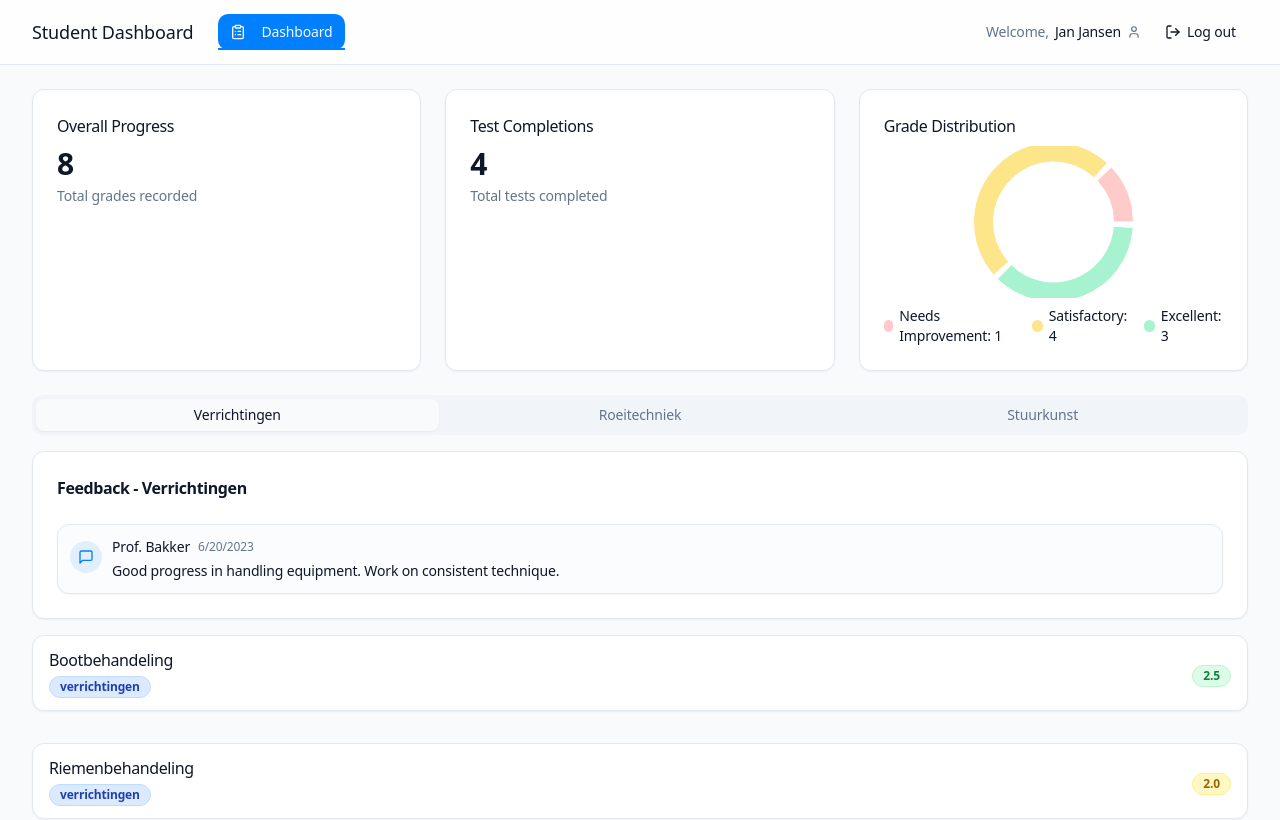
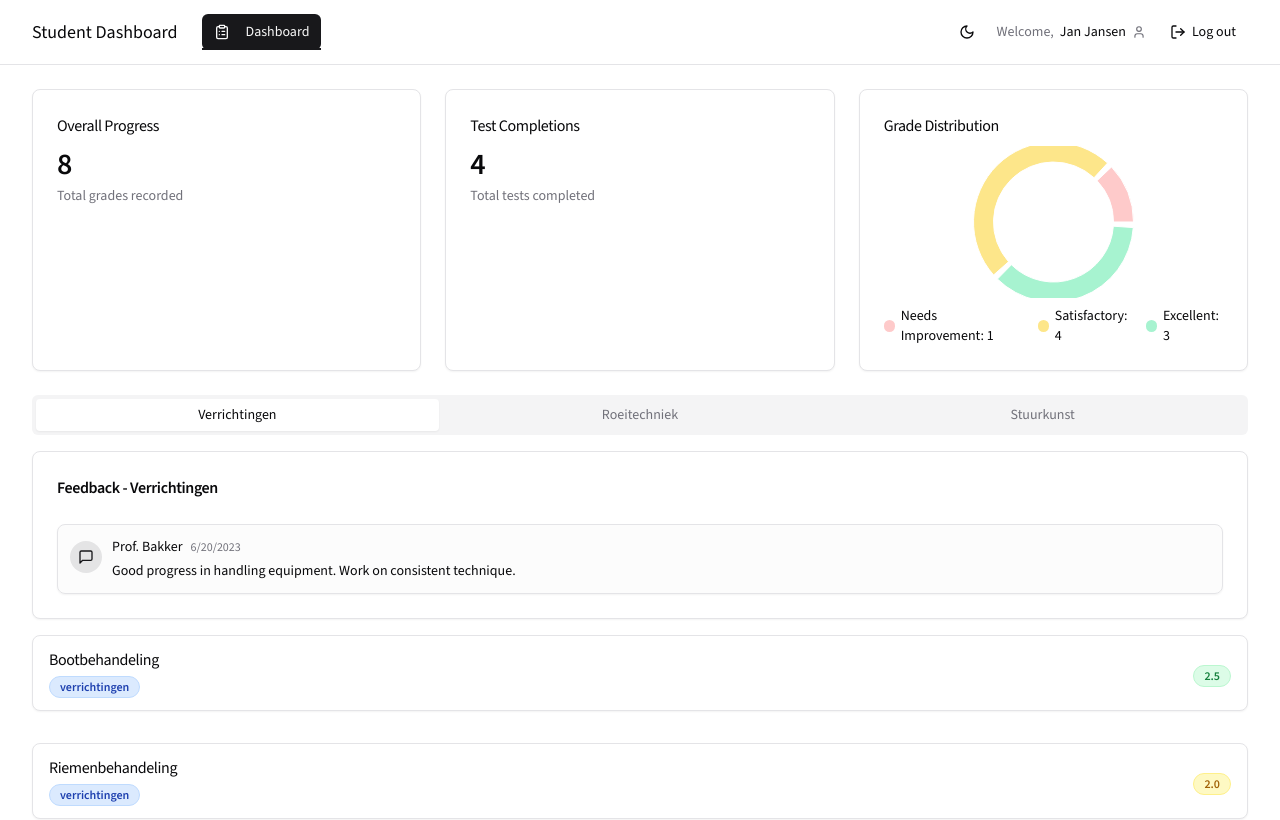
Before and after one commit to Odk-maris/bro-voortgang, a React (Vite) app: page /student in a window 1280 px wide. Shown: the top 820 px of the page. Built offline with nearby package versions, Linux system fonts and the light colour scheme; sample sign-in values are in the browser's storage.

Commit message:
Fix: Update feedback placeholder and add dark mode toggle
- Updated the placeholder text in all feedback textareas.
- Added a dark mode toggle button to the top bar.
- Implemented dark mode functionality with setting persistence.

```diff
--- a/src/App.tsx
+++ b/src/App.tsx
@@ -5,6 +5,7 @@ import { TooltipProvider } from "@/components/ui/tooltip";
 import { QueryClient, QueryClientProvider } from "@tanstack/react-query";
 import { BrowserRouter, Routes, Route } from "react-router-dom";
 import { AuthProvider } from "./context/AuthContext";
+import { ThemeProvider } from "./context/ThemeContext";
 import Login from "./pages/Login";
 import StudentDashboard from "./pages/StudentDashboard";
 import TeacherDashboard from "./pages/TeacherDashboard";
@@ -21,6 +22,7 @@ const App = () => (
       <Sonner />
       <BrowserRouter>
         <AuthProvider>
+          <ThemeProvider>
             <Routes>
               <Route path="/" element={<Login />} />
               <Route path="/student" element={<StudentDashboard />} />
@@ -29,6 +31,7 @@ const App = () => (
               <Route path="/admin" element={<AdminPanel />} />
               <Route path="*" element={<NotFound />} />
             </Routes>
+          </ThemeProvider>
         </AuthProvider>
       </BrowserRouter>
     </TooltipProvider>
--- a/src/components/NavBar.tsx
+++ b/src/components/NavBar.tsx
@@ -1,12 +1,14 @@
 
 import { useAuth } from '@/context/AuthContext';
+import { useTheme } from '@/context/ThemeContext';
 import { Button } from '@/components/ui/button';
 import { Link, useLocation } from 'react-router-dom';
 import { motion } from 'framer-motion';
-import { LucideLogOut, LucideUser, LucideClipboardList, LucideBook, LucideSettings } from 'lucide-react';
+import { LucideLogOut, LucideUser, LucideClipboardList, LucideBook, LucideSettings, LucideMoon, LucideSun } from 'lucide-react';
 
 const NavBar = () => {
   const { user, logout } = useAuth();
+  const { theme, toggleTheme } = useTheme();
   const location = useLocation();
 
   if (!user) return null;
@@ -27,7 +29,7 @@ const NavBar = () => {
   ];
 
   return (
-    <header className="sticky top-0 z-40 w-full backdrop-blur-lg bg-white/80 border-b border-border animate-slide-down">
+    <header className="sticky top-0 z-40 w-full backdrop-blur-lg bg-white/80 dark:bg-gray-900/80 border-b border-border animate-slide-down">
       <div className="container h-16 flex items-center justify-between">
         <div className="flex items-center gap-6">
           <motion.div
@@ -62,6 +64,20 @@ const NavBar = () => {
         </div>
 
         <div className="flex items-center gap-3">
+          <Button
+            onClick={toggleTheme}
+            variant="ghost"
+            size="icon"
+            className="h-9 w-9 rounded-full"
+            aria-label={`Switch to ${theme === 'light' ? 'dark' : 'light'} mode`}
+          >
+            {theme === 'light' ? (
+              <LucideMoon className="h-4 w-4" />
+            ) : (
+              <LucideSun className="h-4 w-4" />
+            )}
+          </Button>
+
           <span className="text-sm font-medium hidden sm:inline-block">
             <div className="flex items-center gap-1.5">
               <span className="text-muted-foreground">Welcome,</span>
--- /dev/null
+++ b/src/context/ThemeContext.tsx
@@ -0,0 +1,51 @@
+
+import React, { createContext, useContext, useEffect, useState } from 'react';
+
+type Theme = 'light' | 'dark';
+
+interface ThemeContextType {
+  theme: Theme;
+  toggleTheme: () => void;
+}
+
+const ThemeContext = createContext<ThemeContextType | undefined>(undefined);
+
+export const ThemeProvider = ({ children }: { children: React.ReactNode }) => {
+  const [theme, setTheme] = useState<Theme>(() => {
+    // Check if theme is stored in localStorage
+    const savedTheme = localStorage.getItem('theme') as Theme;
+    // Check user's system preferences if no saved theme
+    if (!savedTheme) {
+      return window.matchMedia('(prefers-color-scheme: dark)').matches ? 'dark' : 'light';
+    }
+    return savedTheme || 'light';
+  });
+
+  useEffect(() => {
+    // Apply theme class to document element
+    const root = window.document.documentElement;
+    root.classList.remove('light', 'dark');
+    root.classList.add(theme);
+
+    // Save theme choice to localStorage
+    localStorage.setItem('theme', theme);
+  }, [theme]);
+
+  const toggleTheme = () => {
+    setTheme(prevTheme => (prevTheme === 'light' ? 'dark' : 'light'));
+  };
+
+  return (
+    <ThemeContext.Provider value={{ theme, toggleTheme }}>
+      {children}
+    </ThemeContext.Provider>
+  );
+};
+
+export const useTheme = () => {
+  const context = useContext(ThemeContext);
+  if (context === undefined) {
+    throw new Error('useTheme must be used within a ThemeProvider');
+  }
+  return context;
+};
--- a/src/index.css
+++ b/src/index.css
@@ -1,90 +1,71 @@
+
+@import url('https://fonts.googleapis.com/css2?family=Source+Sans+3:wght@400;500;600;700&display=swap');
 
 @tailwind base;
 @tailwind components;
 @tailwind utilities;
 
-@import url('https://fonts.googleapis.com/css2?family=Source+Sans+3:wght@300;400;500;600;700&display=swap');
-
 @layer base {
   :root {
-    --background: 210 20% 98%;
-    --foreground: 222 47% 11.2%;
+    --background: 0 0% 100%;
+    --foreground: 240 10% 3.9%;
 
     --card: 0 0% 100%;
-    --card-foreground: 222 47% 11.2%;
+    --card-foreground: 240 10% 3.9%;
 
     --popover: 0 0% 100%;
-    --popover-foreground: 222 47% 11.2%;
+    --popover-foreground: 240 10% 3.9%;
 
-    --primary: 210 100% 50%;
-    --primary-foreground: 210 40% 98%;
+    --primary: 240 5.9% 10%;
+    --primary-foreground: 0 0% 98%;
 
-    --secondary: 210 40% 96.1%;
-    --secondary-foreground: 222 47% 11.2%;
+    --secondary: 240 4.8% 95.9%;
+    --secondary-foreground: 240 5.9% 10%;
 
-    --muted: 210 40% 96.1%;
-    --muted-foreground: 215.4 16.3% 46.9%;
+    --muted: 240 4.8% 95.9%;
+    --muted-foreground: 240 3.8% 46.1%;
 
-    --accent: 210 40% 96.1%;
-    --accent-foreground: 222 47% 11.2%;
+    --accent: 240 4.8% 95.9%;
+    --accent-foreground: 240 5.9% 10%;
 
     --destructive: 0 84.2% 60.2%;
-    --destructive-foreground: 210 40% 98%;
+    --destructive-foreground: 0 0% 98%;
 
-    --border: 214.3 31.8% 91.4%;
-    --input: 214.3 31.8% 91.4%;
-    --ring: 222.2 84% 4.9%;
+    --border: 240 5.9% 90%;
+    --input: 240 5.9% 90%;
+    --ring: 240 10% 3.9%;
 
-    --radius: 0.75rem;
-
-    --sidebar-background: 0 0% 100%;
-    --sidebar-foreground: 240 5.3% 26.1%;
-    --sidebar-primary: 240 5.9% 10%;
-    --sidebar-primary-foreground: 0 0% 98%;
-    --sidebar-accent: 240 4.8% 95.9%;
-    --sidebar-accent-foreground: 240 5.9% 10%;
-    --sidebar-border: 220 13% 91%;
-    --sidebar-ring: 217.2 91.2% 59.8%;
-
-    font-family: 'Source Sans 3', system-ui, -apple-system, BlinkMacSystemFont, 'Segoe UI', Roboto, Oxygen, Ubuntu, Cantarell, 'Open Sans', 'Helvetica Neue', sans-serif;
+    --radius: 0.5rem;
   }
 
   .dark {
-    --background: 222.2 84% 4.9%;
-    --foreground: 210 40% 98%;
+    --background: 240 10% 3.9%;
+    --foreground: 0 0% 98%;
 
-    --card: 222.2 84% 4.9%;
-    --card-foreground: 210 40% 98%;
+    --card: 240 10% 3.9%;
+    --card-foreground: 0 0% 98%;
 
-    --popover: 222.2 84% 4.9%;
-    --popover-foreground: 210 40% 98%;
+    --popover: 240 10% 3.9%;
+    --popover-foreground: 0 0% 98%;
 
-    --primary: 210 100% 50%;
-    --primary-foreground: 222.2 47.4% 11.2%;
+    --primary: 0 0% 98%;
+    --primary-foreground: 240 5.9% 10%;
 
-    --secondary: 217.2 32.6% 17.5%;
-    --secondary-foreground: 210 40% 98%;
+    --secondary: 240 3.7% 15.9%;
+    --secondary-foreground: 0 0% 98%;
 
-    --muted: 217.2 32.6% 17.5%;
-    --muted-foreground: 215 20.2% 65.1%;
+    --muted: 240 3.7% 15.9%;
+    --muted-foreground: 240 5% 64.9%;
 
-    --accent: 217.2 32.6% 17.5%;
-    --accent-foreground: 210 40% 98%;
+    --accent: 240 3.7% 15.9%;
+    --accent-foreground: 0 0% 98%;
 
     --destructive: 0 62.8% 30.6%;
-    --destructive-foreground: 210 40% 98%;
+    --destructive-foreground: 0 0% 98%;
 
-    --border: 217.2 32.6% 17.5%;
-    --input: 217.2 32.6% 17.5%;
-    --ring: 212.7 26.8% 83.9%;
-    --sidebar-background: 240 5.9% 10%;
-    --sidebar-foreground: 240 4.8% 95.9%;
-    --sidebar-primary: 224.3 76.3% 48%;
-    --sidebar-primary-foreground: 0 0% 100%;
-    --sidebar-accent: 240 3.7% 15.9%;
-    --sidebar-accent-foreground: 240 4.8% 95.9%;
-    --sidebar-border: 240 3.7% 15.9%;
-    --sidebar-ring: 217.2 91.2% 59.8%;
+    --border: 240 3.7% 15.9%;
+    --input: 240 3.7% 15.9%;
+    --ring: 240 4.9% 83.9%;
   }
 }
 
@@ -95,67 +76,30 @@
 
   body {
     @apply bg-background text-foreground;
-    font-feature-settings: "ss01", "ss02", "cv01", "cv02";
-    letter-spacing: -0.01em;
-  }
-
-  h1, h2, h3, h4, h5, h6 {
-    @apply font-medium tracking-tight;
-  }
-
-  h1 {
-    @apply text-4xl sm:text-5xl;
-  }
-
-  h2 {
-    @apply text-3xl sm:text-4xl;
-  }
-
-  h3 {
-    @apply text-2xl sm:text-3xl;
-  }
-
-  h4 {
-    @apply text-xl sm:text-2xl;
-  }
-
-  h5 {
-    @apply text-lg sm:text-xl;
+    font-family: 'Source Sans 3', sans-serif;
   }
 }
 
-@layer components {
-  .glass-card {
-    @apply bg-white bg-opacity-70 backdrop-blur-lg border border-white border-opacity-20 shadow-sm;
+.scrollbar-hidden {
+  -ms-overflow-style: none;
+  scrollbar-width: none;
+}
+
+.scrollbar-hidden::-webkit-scrollbar {
+  display: none;
+}
+
+@keyframes slide-down {
+  from {
+    transform: translateY(-10px);
+    opacity: 0;
   }
-
-  .glass-card-dark {
-    @apply bg-black bg-opacity-20 backdrop-blur-lg border border-white border-opacity-5 shadow-sm;
-  }
-
-  .animate-enter {
-    @apply transition-all duration-300 ease-out;
-  }
-
-  .page-transition-enter {
-    opacity: 0;
-    transform: translate3d(0, 15px, 0);
-  }
-
-  .page-transition-enter-active {
+  to {
+    transform: translateY(0);
     opacity: 1;
-    transform: translate3d(0, 0, 0);
-    transition: opacity 300ms, transform 300ms;
-  }
-
-  .page-transition-exit {
-    opacity: 1;
-    transform: translate3d(0, 0, 0);
-  }
-
-  .page-transition-exit-active {
-    opacity: 0;
-    transform: translate3d(0, -15px, 0);
-    transition: opacity 300ms, transform 300ms;
   }
 }
+
+.animate-slide-down {
+  animation: slide-down 0.3s ease forwards;
+}
--- a/src/pages/TeacherDashboard.tsx
+++ b/src/pages/TeacherDashboard.tsx
@@ -238,7 +238,7 @@ const TeacherDashboard = () => {
                             <div className="border rounded-lg p-4 mt-6">
                               <h3 className="font-medium mb-2">Feedback for Verrichtingen</h3>
                               <Textarea
-                                placeholder="Vul hier je feedback in als je iets wilt delen"
+                                placeholder="Vul hier je feedback in als je iets wilt delen met de cursist."
                                 value={categoryFeedback[CATEGORIES.VERRICHTINGEN] || ''}
                                 onChange={(e) => handleCategoryFeedbackChange(CATEGORIES.VERRICHTINGEN, e.target.value)}
                                 className="resize-none h-32"
@@ -297,7 +297,7 @@ const TeacherDashboard = () => {
                             <div className="border rounded-lg p-4 mt-6">
                               <h3 className="font-medium mb-2">Feedback for Roeitechniek</h3>
                               <Textarea
-                                placeholder="Vul hier je feedback in als je iets wilt delen"
+                                placeholder="Vul hier je feedback in als je iets wilt delen met de cursist."
                                 value={categoryFeedback[CATEGORIES.ROEITECHNIEK] || ''}
                                 onChange={(e) => handleCategoryFeedbackChange(CATEGORIES.ROEITECHNIEK, e.target.value)}
                                 className="resize-none h-32"
@@ -356,7 +356,7 @@ const TeacherDashboard = () => {
                             <div className="border rounded-lg p-4 mt-6">
                               <h3 className="font-medium mb-2">Feedback for Stuurkunst</h3>
                               <Textarea
-                                placeholder="Vul hier je feedback in als je iets wilt delen"
+                                placeholder="Vul hier je feedback in als je iets wilt delen met de cursist."
                                 value={categoryFeedback[CATEGORIES.STUURKUNST] || ''}
                                 onChange={(e) => handleCategoryFeedbackChange(CATEGORIES.STUURKUNST, e.target.value)}
                                 className="resize-none h-32"
```
Lines whose indentation alone changed are shown as unchanged.
